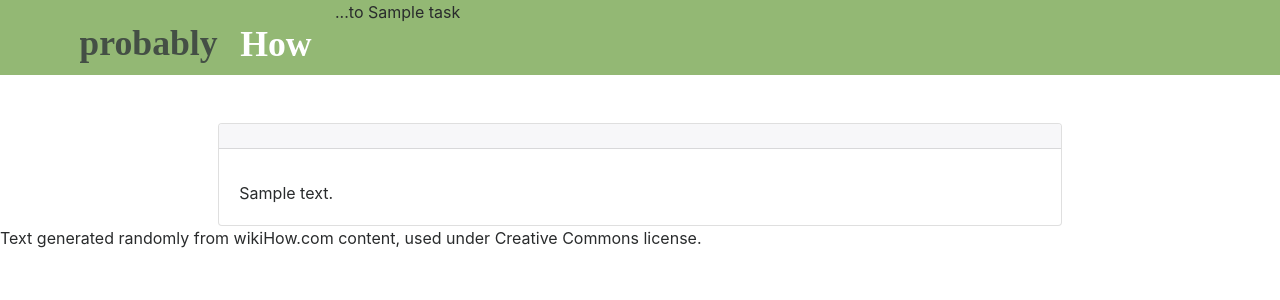
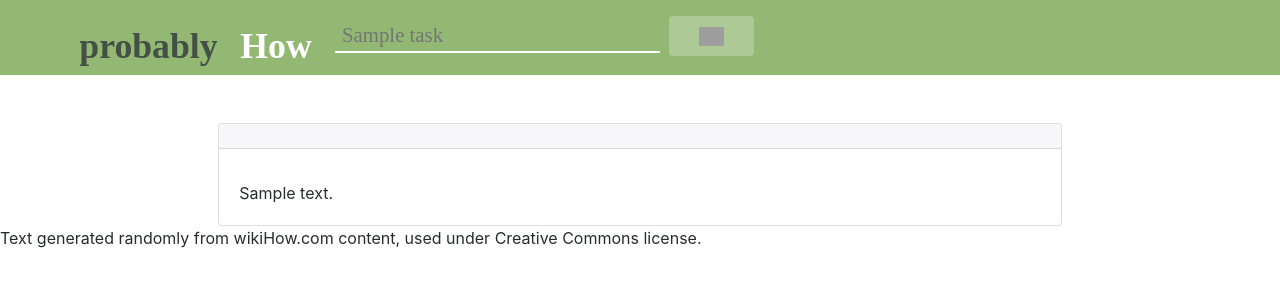
Before and after one commit to eenblam/probablyhow, a Flask app: template templates/results.html in a window 1280 px wide. Shown: the top 300 px of the page. Run offline with Flask 2, Linux system fonts and the light colour scheme; the template is opened without the code that fills it: most values are stand-ins (such as "Sample title", 1, 10 or a date in 2020); some libraries are stand-ins or nearby versions; grey boxes are pictures that could not be loaded.

Commit message:
Minor front-end updates

```diff
--- a/templates/results.html
+++ b/templates/results.html
@@ -11,7 +11,10 @@
 		<img src="/static/probablyhow-logo.svg" class="logo1">
 		</div>
 		<div class="input-group col-md-4 hidden-sm-down">
-			...to {{ task }}
+		<form id="FORM_5" name="search_site" action="/to" method="get">
+			<input type="text" name="task" placeholder="{{ task }}" id="INPUT_6" />
+			<input type="submit" value="Search" id="INPUT_7" />
+		</form>
 		</div>
 	</div>
 
```
Also changed, not shown: static/probablyhow-logo.svg.
